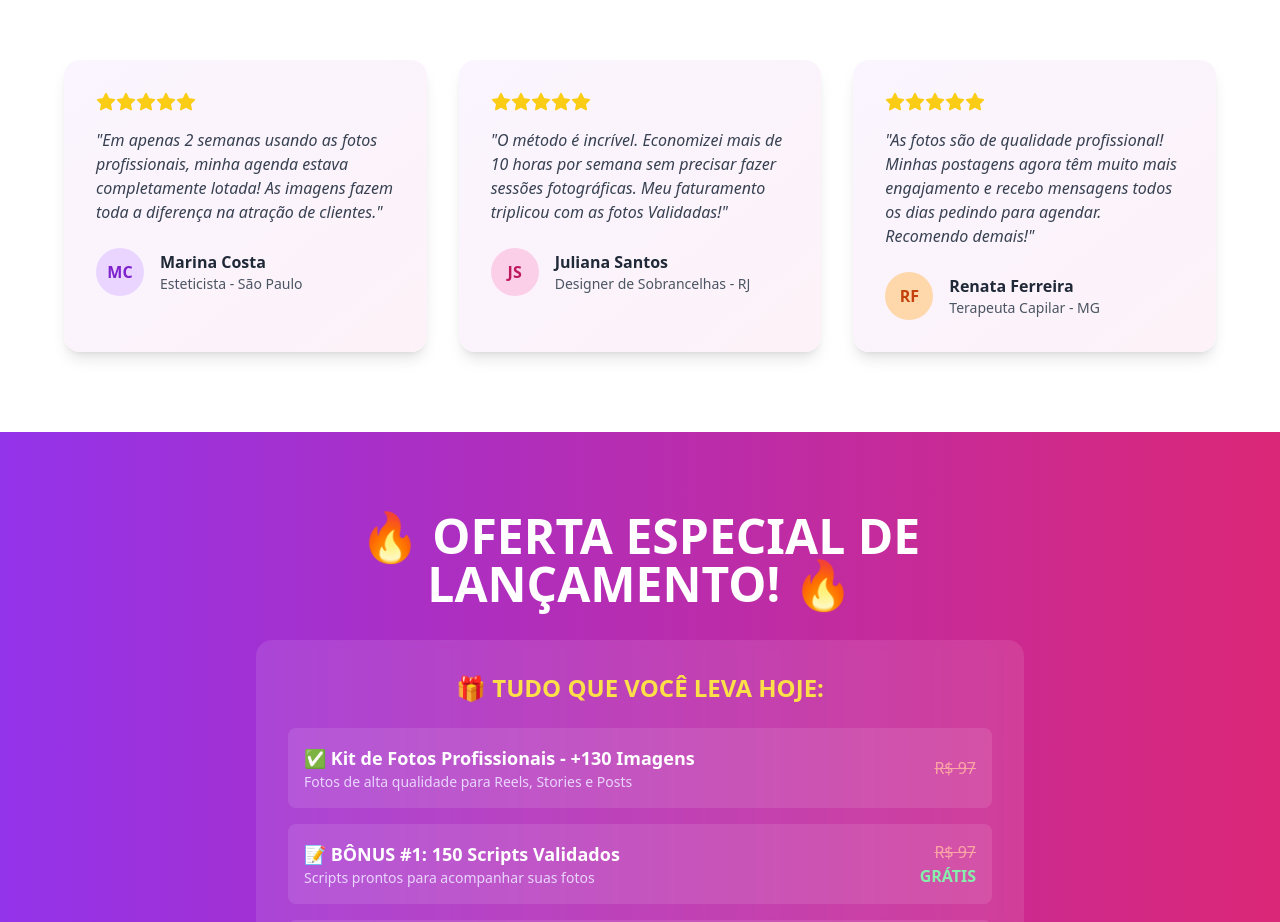
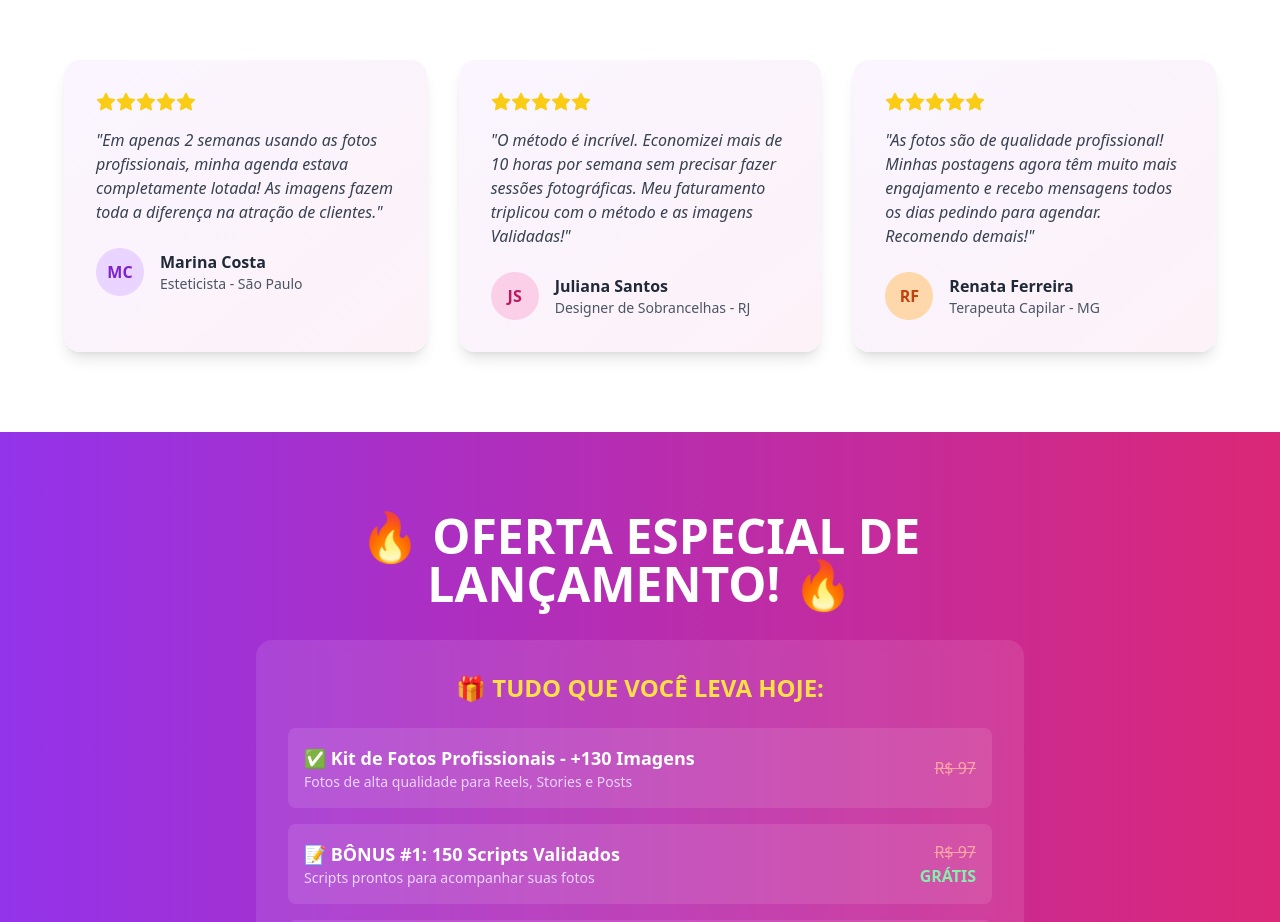
Before and after one commit to Magnus1385/KIT, a React (Vite) app: page / in a window 1280 px wide. Shown: the part 2810-3732 px from the top of the page. Built offline with nearby package versions, Linux system fonts and the light colour scheme.

Commit message:
Updated App.tsx

```diff
--- a/src/App.tsx
+++ b/src/App.tsx
@@ -327,7 +327,7 @@ function App() {
                   <Star key={i} className="w-5 h-5 fill-yellow-400 text-yellow-400" />
                 ))}
               </div>
-              <p className="text-gray-700 mb-6 italic">"O método é incrível. Economizei mais de 10 horas por semana sem precisar fazer sessões fotográficas. Meu faturamento triplicou com as fotos Validadas!"</p>
+              <p className="text-gray-700 mb-6 italic">"O método é incrível. Economizei mais de 10 horas por semana sem precisar fazer sessões fotográficas. Meu faturamento triplicou com o método e as imagens Validadas!"</p>
               <div className="flex items-center">
                 <div className="w-12 h-12 bg-pink-200 rounded-full flex items-center justify-center mr-4">
                   <span className="text-pink-700 font-bold">JS</span>
```
